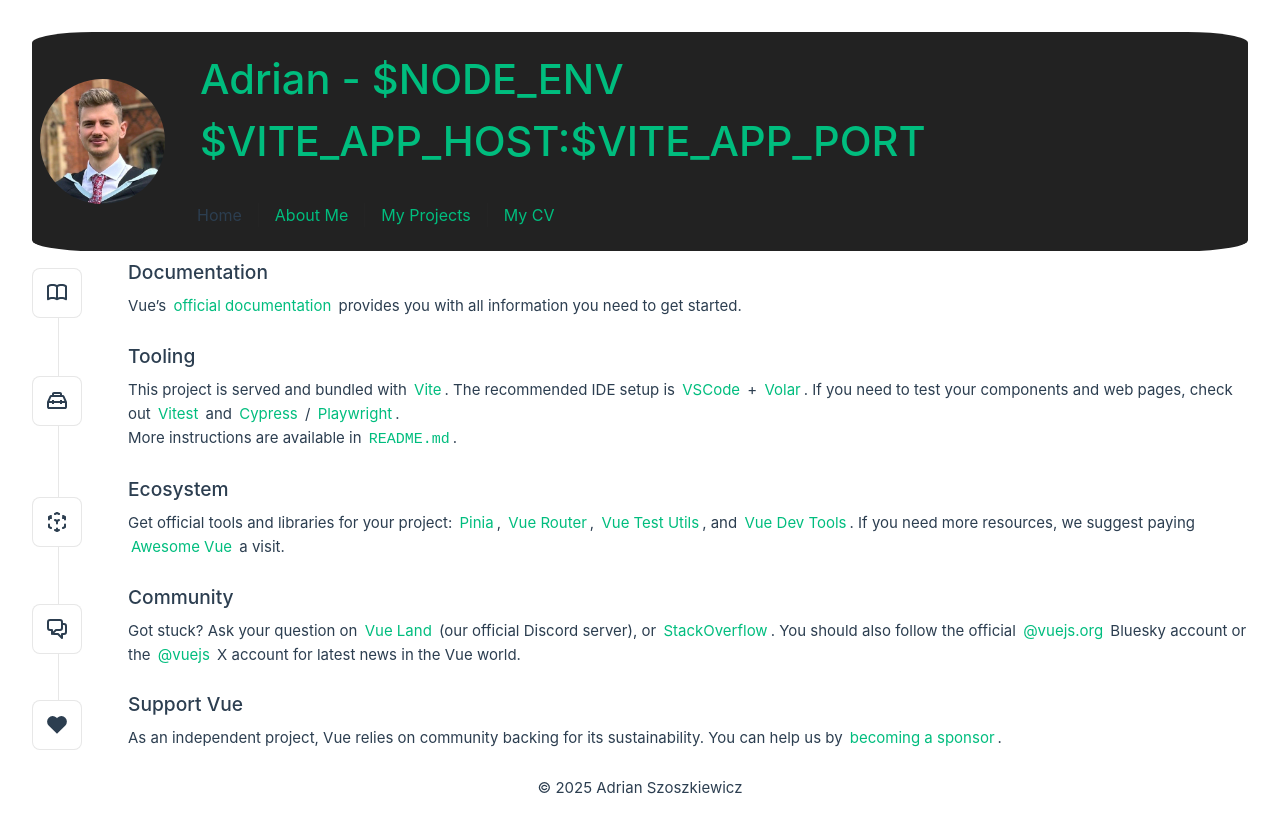
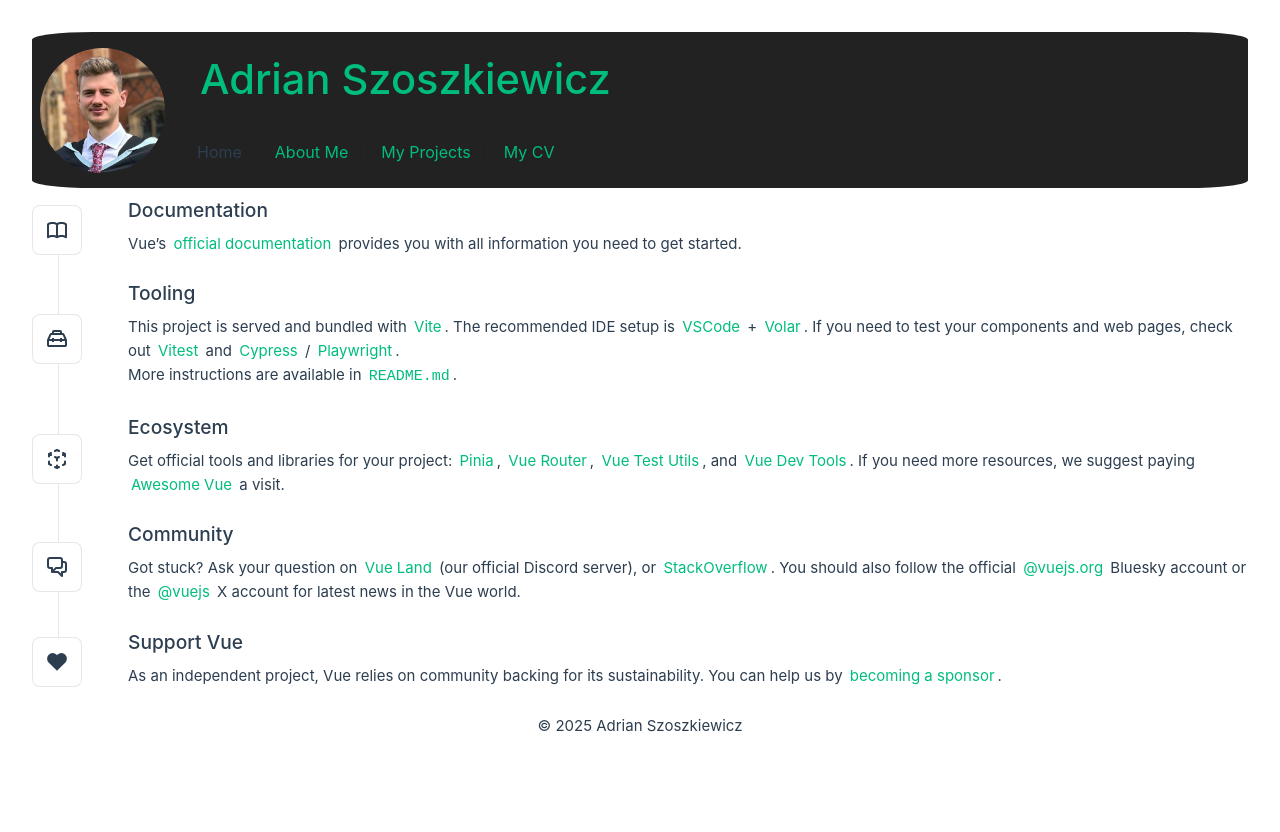
Before and after one commit to Adrian-Sz1/Personal-Website, a Vue app: page / in a window 1280 px wide. Shown: the top 832 px of the page. After the commit the page ends 800 px from the top, so only its background shows below. Built offline with nearby package versions, Linux system fonts and the light colour scheme.

Commit message:
Change Nav Title

```diff
--- a/src/components/NavBar.vue
+++ b/src/components/NavBar.vue
@@ -6,18 +6,10 @@ defineProps({
   },
 })
 </script>
-<script>
-export default {
-  computed: {
-    title() {
-      return import.meta.env.VITE_APP_TITLE;
-    },
-  },
-};
-</script>
+
 <template>
   <div class="greetings">
-    <h1 class="green">{{title}}</h1>
+    <h1 class="green">Adrian Szoszkiewicz</h1>
   </div>
 </template>
 
```
